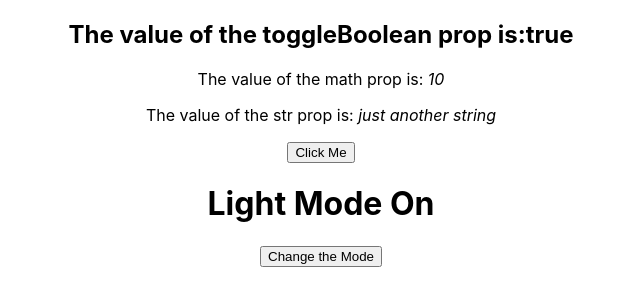
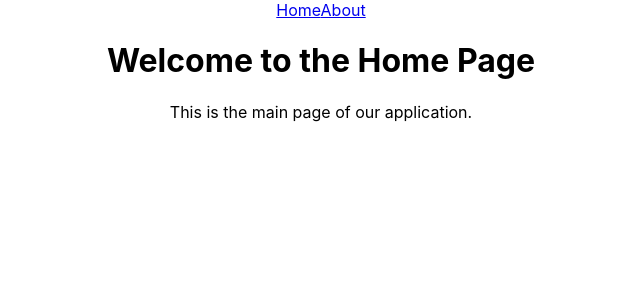
Before and after one commit to AnhDungPham2901/react-meta-course, a React (Create React App) app: page / in a window 1280 px wide. Shown: the top 306 px of the page, without its empty margins (319-959 px from the left). Built offline with nearby package versions, Linux system fonts and the light colour scheme.

Commit message:
navigation in React

```diff
--- a/package.json
+++ b/package.json
@@ -9,6 +9,7 @@
     "@testing-library/user-event": "^13.5.0",
     "react": "^19.1.0",
     "react-dom": "^19.1.0",
+    "react-router-dom": "^6.30.1",
     "react-scripts": "5.0.1",
     "web-vitals": "^2.1.4"
   },
--- a/src/App.js
+++ b/src/App.js
@@ -3,6 +3,9 @@ import './App.css';
 import Btn from './components/Btn';
 import ModeToggler from './components/ModeToggler';
 import { useState } from 'react';
+import { Routes, Route, Link } from 'react-router-dom';
+import Home from './components/Home';
+import About from './components/About';
 
 function Header() {
   return (
@@ -26,27 +29,61 @@ function Example(props) {
 };
 
 
+// function App() {
+//     const [darkModeOn, setDarkModeOn] = useState(false);
+//     const darkModeOnText = "Dark Mode On";
+//     const lightModeText = "Light Mode On";
+
+//     const toggleDarkMode = () => {
+//         // Logic to toggle dark mode
+//         setDarkModeOn(!darkModeOn);
+//     };
+//     return (
+//         <div className="App">
+//             <Example
+//                 toggleBoolean={!bool}
+//                 math={(10 + 20) / 3}
+//                 str={str1 + ' another ' + 'string'}
+//             />
+//             <Btn />
+//             <ModeToggler darkModeOn={darkModeOn} darkModeOnText={darkModeOnText} lightModeText={lightModeText} />
+//             <button onClick={toggleDarkMode}> Change the Mode</button>
+//         </div>
+//     );
+// }
+
+
+// function App() {
+//   const [inputText, setInputText] = useState('Hello World');
+
+//   const handleInputChange = (event) => {
+//     setInputText(event.target.value);
+//   };
+
+//   return (
+//     <div className="App">
+//       <input value={inputText} onChange={handleInputChange} />
+//       <p>You typed: <em>{inputText}</em></p>
+//       <button onClick={() => setInputText('Hello World')}>Reset</button>
+//     </div>
+//   );
+// }
+
+
 function App() {
-    const [darkModeOn, setDarkModeOn] = useState(false);
-    const darkModeOnText = "Dark Mode On";
-    const lightModeText = "Light Mode On";
-
-    const toggleDarkMode = () => {
-        // Logic to toggle dark mode
-        setDarkModeOn(!darkModeOn);
-    };
-    return (
-        <div className="App">
-            <Example
-                toggleBoolean={!bool}
-                math={(10 + 20) / 3}
-                str={str1 + ' another ' + 'string'}
-            />
-            <Btn />
-            <ModeToggler darkModeOn={darkModeOn} darkModeOnText={darkModeOnText} lightModeText={lightModeText} />
-            <button onClick={toggleDarkMode}> Change the Mode</button>
-        </div>
-    );
+  return (
+    <div className="App">
+      {/* <Header /> */}
+      <nav>
+        <Link to="/">Home</Link>
+        <Link to="/about">About</Link>
+      </nav>
+      <Routes>
+        <Route path="/" element={<Home />} />
+        <Route path="/about" element={<About />} />
+      </Routes>
+    </div>
+  );
 }
 
 export default App;
--- /dev/null
+++ b/src/components/About.js
@@ -0,0 +1,11 @@
+function About() {
+  return (
+    <div className="about">
+      <h1>About Us</h1>
+      <p>We are a team of passionate developers dedicated to building amazing web applications.</p>
+      <p>Our mission is to create user-friendly and efficient software solutions that make life easier.</p>
+    </div>
+  );
+}
+
+export default About;
--- /dev/null
+++ b/src/components/Home.js
@@ -0,0 +1,10 @@
+function Home() {
+  return (
+    <div className="home">
+      <h1>Welcome to the Home Page</h1>
+      <p>This is the main page of our application.</p>
+    </div>
+  );
+}
+
+export default Home;
--- a/src/index.js
+++ b/src/index.js
@@ -3,12 +3,13 @@ import ReactDOM from 'react-dom/client';
 import './index.css';
 import App from './App';
 import reportWebVitals from './reportWebVitals';
+import { BrowserRouter } from 'react-router-dom';
 
 const root = ReactDOM.createRoot(document.getElementById('root'));
 root.render(
-  <React.StrictMode>
-    <App />
-  </React.StrictMode>
+    <BrowserRouter>
+      <App />
+    </BrowserRouter>
 );
 
 // If you want to start measuring performance in your app, pass a function
```
Also changed, not shown: src/components/Input.js (added, +8 -0 lines), 1 other file (tests, documents, lock files or other folders).
